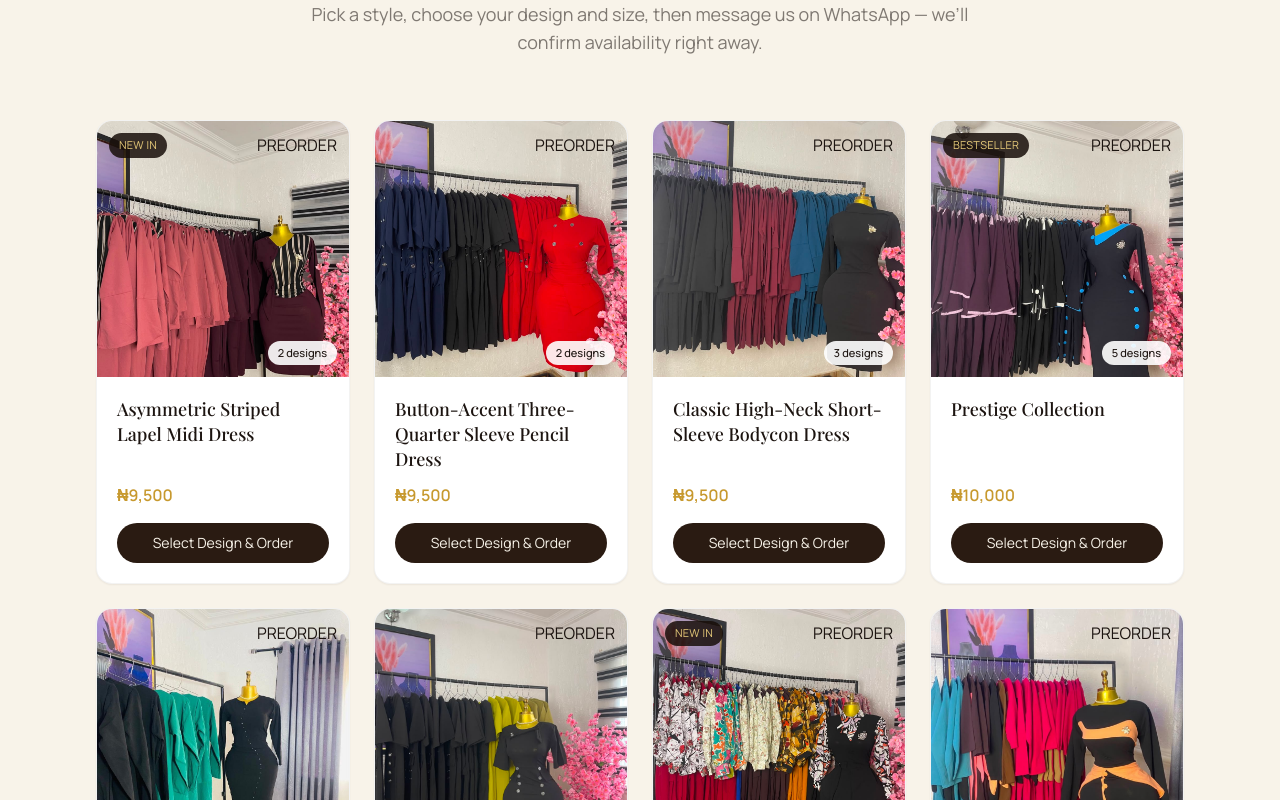
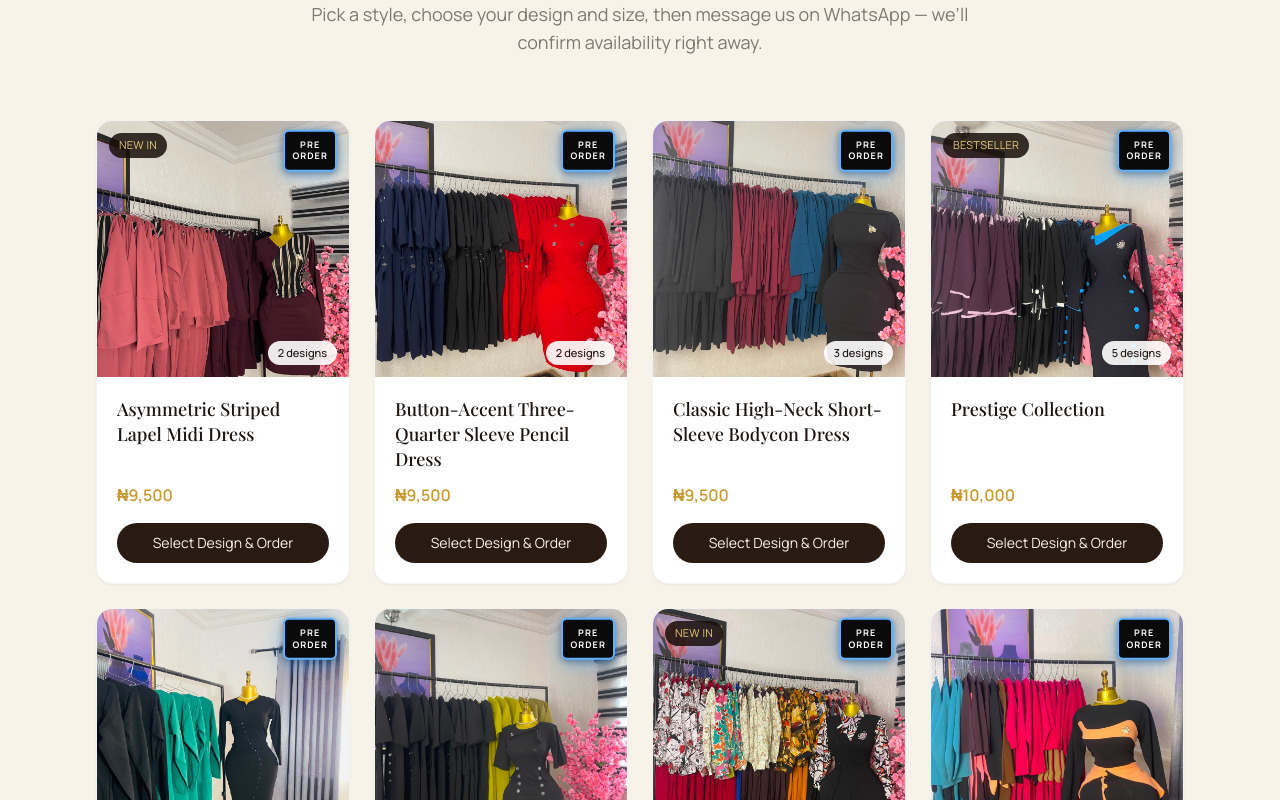
Before and after one commit to Uwehbaridu/shop-with-dee, a React (Vite) app: page / in a window 1280 px wide. Shown: the part 1080-1880 px from the top of the page. Built offline with nearby package versions, Linux system fonts and the light colour scheme; no server answers; the database is empty; a web font is replaced by a local one.

Commit message:
Add animated PRE ORDER badge styles

```diff
--- a/src/index.css
+++ b/src/index.css
@@ -66,3 +66,47 @@ button:focus-visible {
 
 .font-display { font-family: 'Playfair Display', serif; }
 .font-script { font-family: 'Cormorant Garamond', serif; font-style: italic; }
+
+/* ── PRE ORDER badge ─────────────────────────────────────────────────────── */
+.preorder-badge {
+  animation: preorder-float 2.8s ease-in-out infinite;
+}
+
+.preorder-badge-inner {
+  display: flex;
+  flex-direction: column;
+  align-items: center;
+  justify-content: center;
+  gap: 1px;
+  background: #0a0a0a;
+  border: 2px solid #3b9eff;
+  border-radius: 6px;
+  padding: 8px 7px;
+  box-shadow: 0 4px 14px rgba(59, 158, 255, 0.35), 0 2px 6px rgba(0, 0, 0, 0.4);
+  animation: preorder-pulse 2.8s ease-in-out infinite;
+}
+
+.preorder-text {
+  color: #fff;
+  font-size: 9px;
+  font-weight: 700;
+  letter-spacing: 0.12em;
+  line-height: 1.15;
+  text-transform: uppercase;
+}
+
+@keyframes preorder-float {
+  0%, 100% { transform: translateY(0); }
+  50% { transform: translateY(-4px); }
+}
+
+@keyframes preorder-pulse {
+  0%, 100% {
+    box-shadow: 0 4px 14px rgba(59, 158, 255, 0.35), 0 2px 6px rgba(0, 0, 0, 0.4);
+    border-color: #3b9eff;
+  }
+  50% {
+    box-shadow: 0 4px 20px rgba(59, 158, 255, 0.55), 0 2px 8px rgba(0, 0, 0, 0.45);
+    border-color: #6bb6ff;
+  }
+}
```
